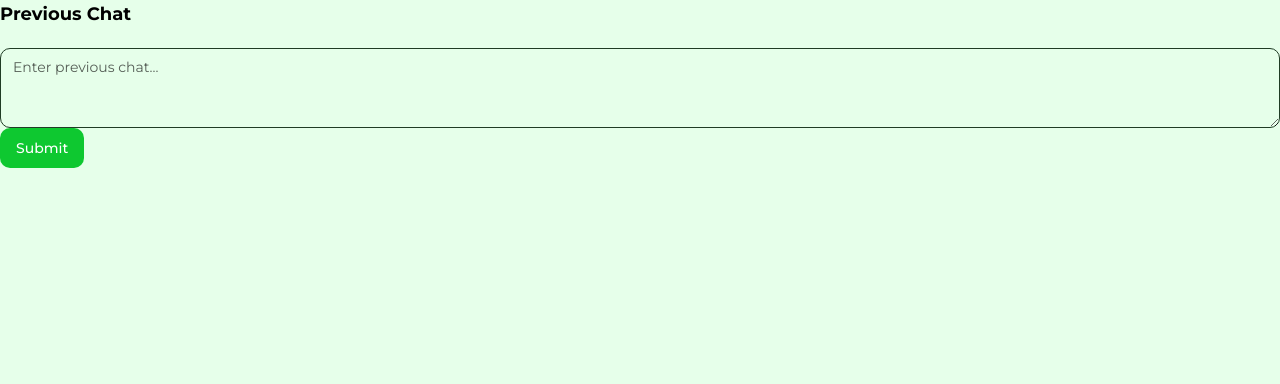
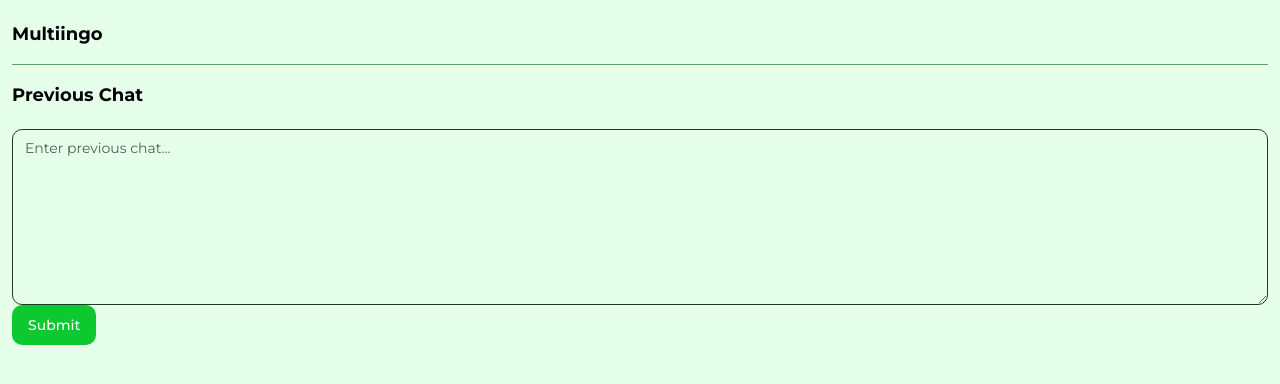
Before and after one commit to raousama391/multilingo-extension, a React (Vite) app: page / in a window 1280 px wide. Shown: the top 384 px of the page. Built offline with nearby package versions, Linux system fonts and the light colour scheme.

Commit message:
some ui changes

```diff
--- a/src/App.tsx
+++ b/src/App.tsx
@@ -1,8 +1,11 @@
 import ChatForm from "./components/ChatForm";
+import { Separator } from "./components/ui/separator";
 
 function App() {
   return (
-    <div className="min-h-[600px] min-w-[400px] flex flex-col rounded-lg ">
+    <div className="min-h-[600px] min-w-[400px] flex flex-col gap-4 rounded-lg py-5 px-3">
+      <h1 className="font-bold text-lg">Multiingo</h1>
+      <Separator />
       <ChatForm />
     </div>
   );
--- a/src/components/PreviousChat.tsx
+++ b/src/components/PreviousChat.tsx
@@ -14,7 +14,7 @@ const PreviousChat = () => {
           <FormItem className="flex flex-col gap-3">
             <FormLabel className="font-bold text-lg">Previous Chat</FormLabel>
             <FormControl>
-              <Textarea {...field} placeholder="Enter previous chat..." />
+              <Textarea {...field} placeholder="Enter previous chat..." className="min-h-44" />
             </FormControl>
           </FormItem>
         )}
```
Also changed, not shown: src/components/ui/separator.tsx (+6 -6 lines), 5 other files (tests, documents, lock files or other folders).
